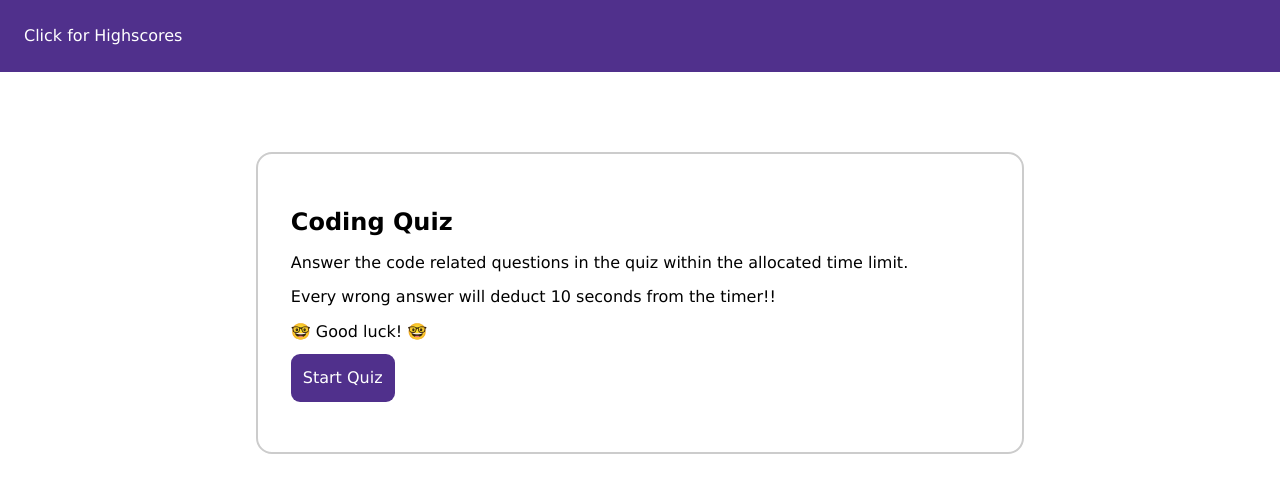
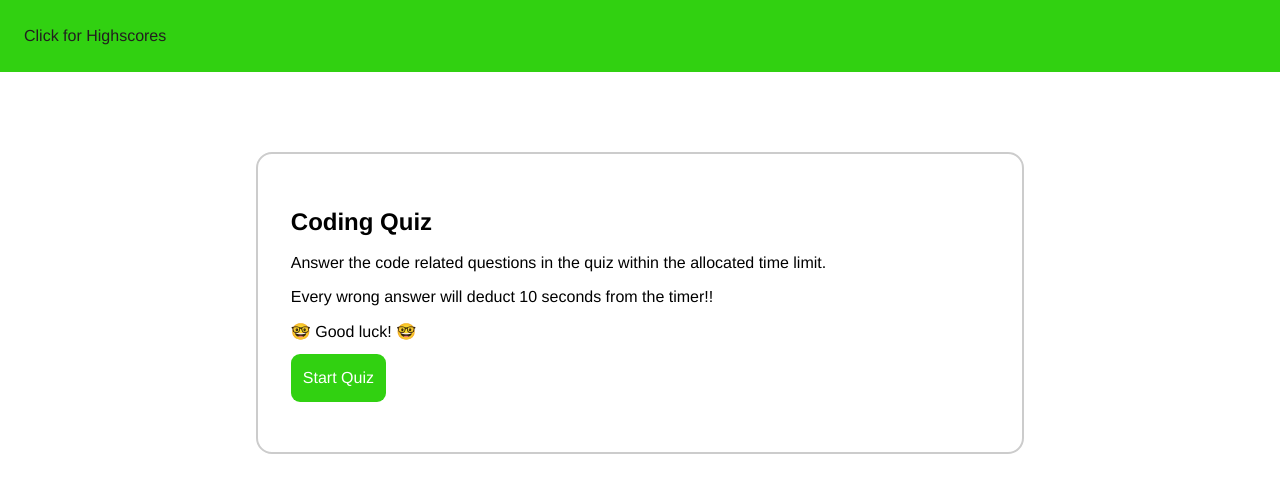
Before and after one commit to aminahayat/Code-Quick-Javascript-, a plain HTML site: page index.html in a window 1280 px wide. Drawn offline with Linux system fonts and the light colour scheme.

Commit message:
GIT COMMIT

```diff
--- a/style.css
+++ b/style.css
@@ -1,6 +1,6 @@
 /*  CSS vars */
 :root {
-    --purple: #50308c;
+    --purple: #31d111;
     --btn-green: var(--purple);
 }
 
@@ -8,7 +8,7 @@
 *,::after,::before{box-sizing:border-box}*{margin:0}body,html{height:100%}body{line-height:1.5;-webkit-font-smoothing:antialiased}canvas,img,picture,svg,video{display:block;max-width:100%}button,input,select,textarea{font:inherit}h1,h2,h3,h4,h5,h6,p{overflow-wrap:break-word}#__next,#root{isolation:isolate}
 
 body {
-    font-family: Verdana, Geneva, Tahoma, sans-serif;
+    font-family: 'Franklin Gothic Medium', 'Arial Narrow', Arial, sans-serif;
 }
 
 main {
@@ -46,7 +46,7 @@ header {
     display: flex;
     justify-content: space-between;
     background-color: var(--purple);
-    color: #ffffff;
+    color: #221f1f;
     padding: 1.5em;
 }
 
@@ -83,7 +83,7 @@ header {
     background-color: var(--purple);
     border-radius: 0.315em;
     width: 100%;
-    color: #ffffff;
+    color: #312d2d;
 }
 
 .questions-list label {
@@ -93,7 +93,7 @@ header {
 }
 
 .questions-list input:is(:checked) + span {
-    background: cyan;
+    background: rgb(255, 34, 0);
 }
 
 .phase-enter-initials input {
```
